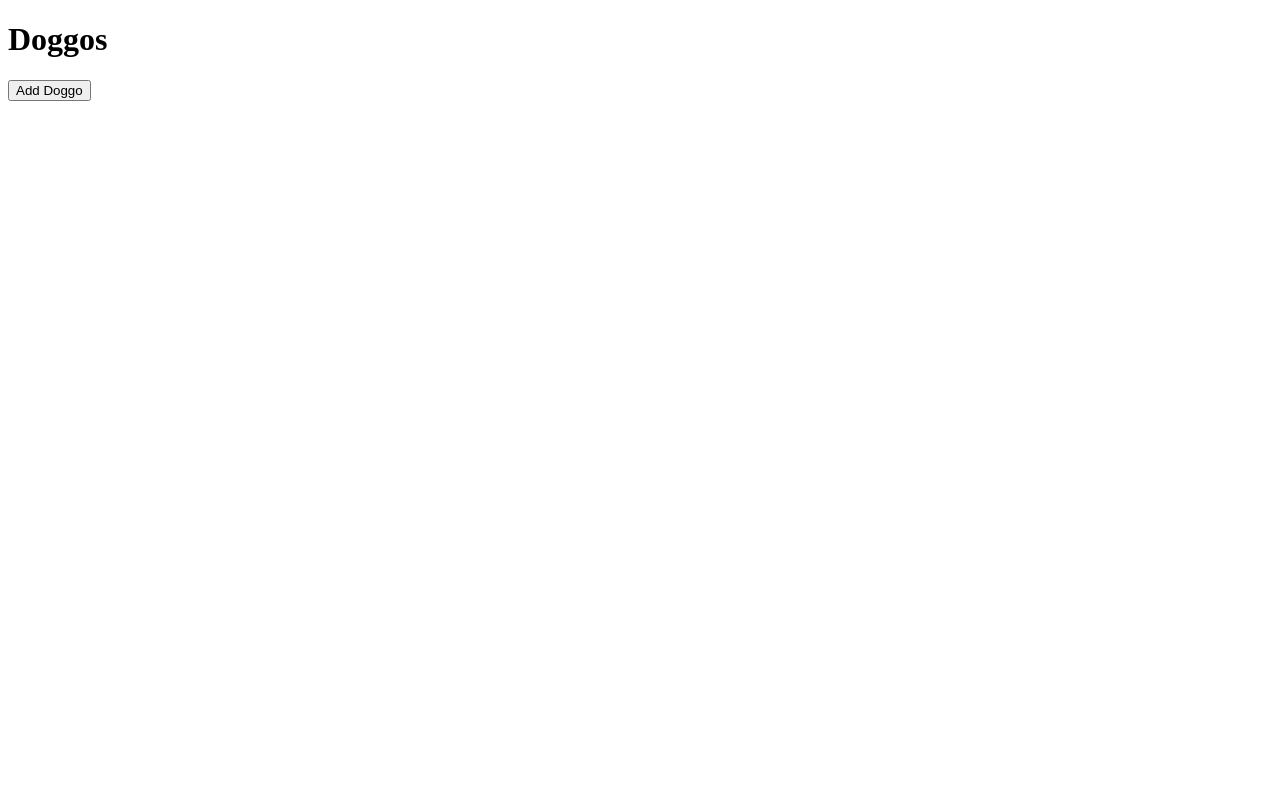
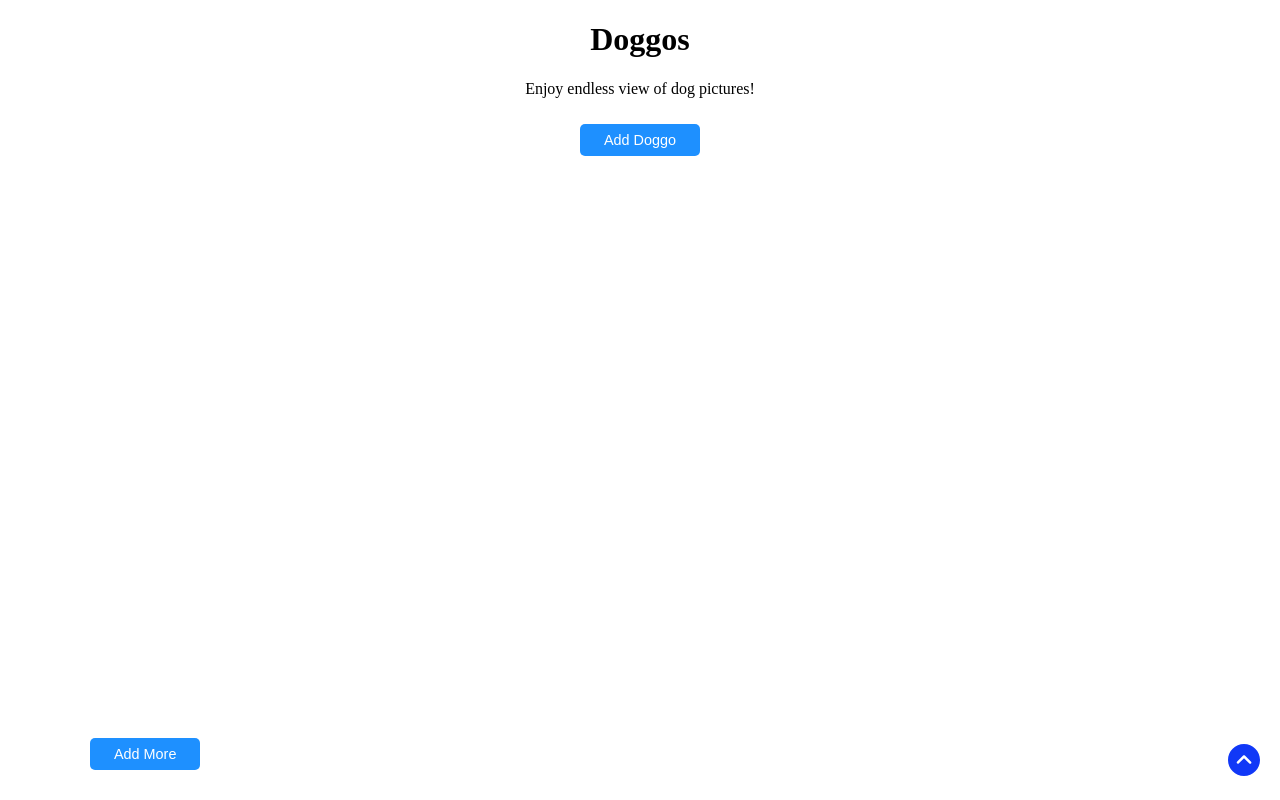
Before and after one commit to Meleyotan/getting-into-javascript, a plain HTML site: page Dog API/doggo.html in a window 1280 px wide. Drawn offline with Linux system fonts and the light colour scheme.

Commit message:
Updated version

```diff
--- /dev/null
+++ b/Dog API/doggo.css
@@ -0,0 +1,47 @@
+*{
+    box-sizing: border-box;
+}
+body{
+    margin: 0 auto;
+    text-align: center;
+    scrollbar-color: blue;
+    scroll-behavior: smooth;
+}
+.doggos{
+    display: grid;
+    grid-template-columns: repeat(auto-fit, minmax(300px, auto));
+    grid-auto-rows: auto;
+    grid-gap: 5px;
+    justify-content: center;
+    object-fit: cover;
+    grid-auto-flow: dense;
+}
+.refresh{
+    padding: .5rem 1.5rem;
+    outline: none;
+    font-size: .9rem;
+    background-color: dodgerblue;
+    border: none;
+    border-radius: 5px;
+    color: white;
+    margin: 10px 0;
+}
+.down-refresh{
+    position: fixed;
+    bottom: 20px;
+    left: 90px;
+}
+img{
+    width: 300px;
+    height: 300px;
+    object-fit: cover;
+}
+a{
+    position: fixed;
+    bottom: 20px;
+    right: 20px;
+    text-decoration: none;
+}
+svg{
+    width: 2rem;
+}
--- a/Dog API/doggo.html
+++ b/Dog API/doggo.html
@@ -6,11 +6,58 @@
     <meta http-equiv="X-UA-Compatible" content="IE=edge">
     <meta name="viewport" content="width=device-width, initial-scale=1.0">
     <title>Document</title>
+    <link type="text/css" rel="stylesheet" href="doggo.css">
 </head>
 
 <body>
-    <h1>Doggos</h1>
-    <div class="doggos"><button class="refresh">Add Doggo</button></div>
+    <h1 id="top">Doggos</h1>
+    <p>Enjoy endless view of dog pictures!</p>
+    <button class="refresh" title="Add dog pictures">Add Doggo</button>
+    <div class="doggos"></div>
+    <button class="refresh down-refresh" title="Add more dog pictures">Add More</button>
+    <a title="Go back to top" href="#top" class="totop"><svg version="1.1" id="Capa_1" xmlns="http://www.w3.org/2000/svg" xmlns:xlink="http://www.w3.org/1999/xlink" x="0px" y="0px"
+        viewBox="0 0 512 512" style="enable-background:new 0 0 512 512;" xml:space="preserve">
+   <g>
+       <circle style="fill:#1138F7;" cx="256" cy="256" r="236.17"/>
+       <path style="fill:#1138F7;" d="M256,512C114.853,512,0,397.167,0,256C0,114.853,114.853,0,256,0c141.167,0,256,114.853,256,256
+           C512,397.167,397.167,512,256,512z M256,39.659C136.705,39.659,39.659,136.705,39.659,256S136.705,472.341,256,472.341
+           S472.341,375.275,472.341,256C472.341,136.705,375.295,39.659,256,39.659z"/>
+   </g>
+   <path style="fill:#FFFFFF;" d="M369.227,311.126c-7.734,7.694-20.226,7.694-27.96,0l-85.069-85.069l-85.069,85.069
+       c-8.309,7.119-20.841,6.147-27.96-2.161c-6.365-7.416-6.365-18.382,0-25.798l99.148-99.148c7.734-7.694,20.226-7.694,27.96,0
+       l99.148,99.148C377.06,290.96,376.98,303.452,369.227,311.126z"/>
+   <g>
+   </g>
+   <g>
+   </g>
+   <g>
+   </g>
+   <g>
+   </g>
+   <g>
+   </g>
+   <g>
+   </g>
+   <g>
+   </g>
+   <g>
+   </g>
+   <g>
+   </g>
+   <g>
+   </g>
+   <g>
+   </g>
+   <g>
+   </g>
+   <g>
+   </g>
+   <g>
+   </g>
+   <g>
+   </g>
+   </svg>
+   </a>
     <script src="doggo.js"></script>
 </body>
 
--- a/Dog API/doggo.js
+++ b/Dog API/doggo.js
@@ -1,8 +1,10 @@
 const BREED_URL="https://dog.ceo/api/breeds/image/random";
-
 const doggos = document.querySelector(".doggos");
 const refresh = document.querySelector(".refresh");
+const downrefresh=document.querySelector(".down-refresh");
 //promise fetched the url and passed it in as response, response was passed in and changed to a json file
+const totop = document.querySelector(".totop");
+
 function addNewDog(){
     const promise = fetch(BREED_URL);
     promise.then(function(response){
@@ -19,4 +21,11 @@ function addNewDog(){
 });
 }
 refresh.addEventListener('click', addNewDog);
+downrefresh.addEventListener('click', addNewDog);
 console.log('This will log first');
+
+function toTopButton(){
+    if (window.scroll(scrollTo,200)){
+        downrefresh.style.display="none";
+    }
+}
```
